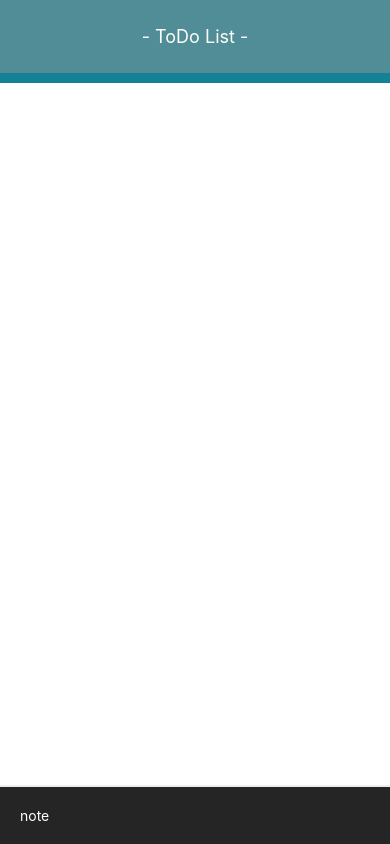
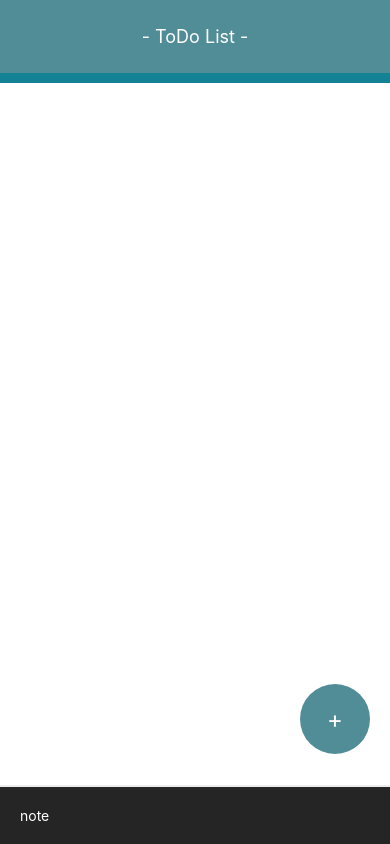
Before and after one commit to GergoNagy/Todo_react-native, a React Native app: screen / in a window 390 px wide. Built offline with nearby package versions, Linux system fonts and the light colour scheme.

Commit message:
add a button for the new note

```diff
--- a/app/components/main.js
+++ b/app/components/main.js
@@ -30,6 +30,10 @@ export default class App extends Component {
                         underlineColorAndroid='transparent'>
                     </TextInput>
                 </View>
+
+                <TouchableOpacity style={styles.addButton}>
+                    <Text style={styles.addButtonText}>+</Text>
+                </TouchableOpacity>
             </View>
         );
     }
@@ -75,7 +79,7 @@ const styles = StyleSheet.create({
         zIndex: 11,
         right: 20,
         bottom: 90,
-        backgroundColor: '#E91E63',
+        backgroundColor: '#518D97',
         width: 70,
         height: 70,
         borderRadius: 35,
```
